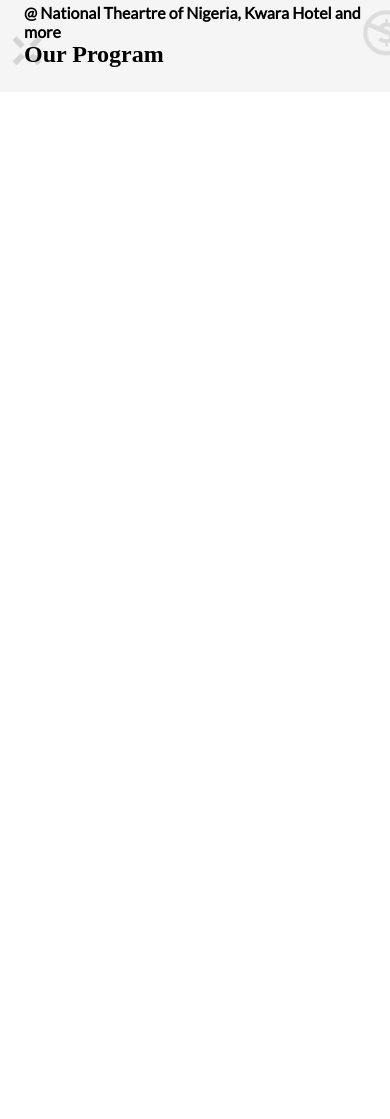
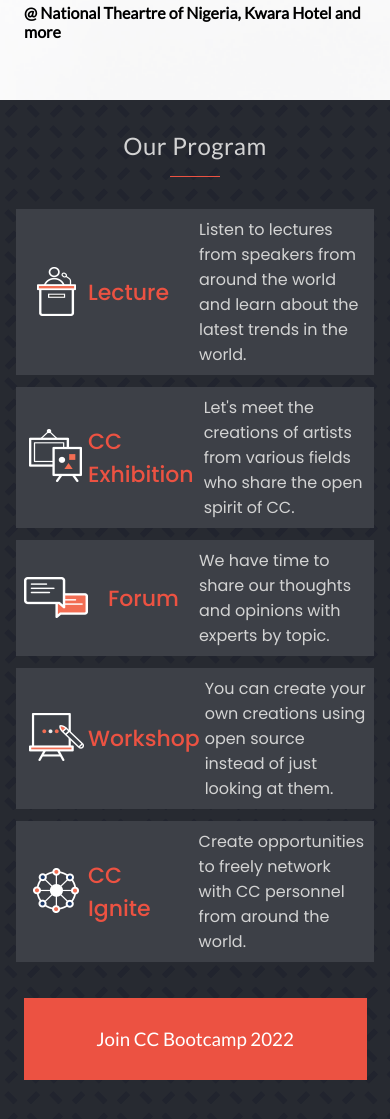
Before and after one commit to Ibnballo1/Capstone-Project-1, a plain HTML site: page index.html in a window 390 px wide. Shown: the part 563-1682 px from the top of the page. Before the commit the page ends 844 px from the top, so only its background shows below. Drawn offline with Linux system fonts and the light colour scheme; a web font is replaced by a local one.

Commit message:
Finish mobile program section

```diff
--- a/index.html
+++ b/index.html
@@ -44,16 +44,63 @@
             <p class="location">
                 @ National Theartre of Nigeria, Kwara Hotel and more
             </p>
-        </scetion>
+        </section>
 
-        <section class="programs">
-            <div class="program-title">
-                <h2>Our Program</h2>
+        <section class="program-section">
+            <h2 class="program-title">Our Program</h2>
+            <div class="bottom-line"></div>
+            <div class="programs">
+                <div class="prog program-1">
+                    <div class="program-icon-img transparency">
+                        <img src="images/program_icon_01.png" alt="Lecture Icon">
+                    </div>
+                    <h3 class="prog-title title-1">Lecture</h3>
+                    <div class="about-prog">
+                        <p class="prog-details transparency lecture-details">
+                            Listen to lectures from speakers from around the world and
+                            learn about the latest trends in the world.
+                        </p>
+                    </div>
+                </div>
+                <div class="prog program-2">
+                    <div class="program-icon-img transparency">
+                        <img src="images/program_icon_02.png" alt="CC Exhibition Icon">
+                    </div>
+                    <h3 class="prog-title title-2">CC Exhibition</h3>
+                    <p class="prog-details cc-details">
+                        Let's meet the creations of artists from various fields who share the open spirit of CC.
+                    </p>
+                </div>
+                <div class="prog program-3">
+                    <div class="program-icon-img">
+                        <img src="images/program_icon_03.png" alt="Forum Icon">
+                    </div>
+                    <h3 class="prog-title title-3">Forum</h3>
+                    <p class="prog-details forum-details">
+                        We have time to share our thoughts and opinions with experts by topic.
+                    </p>
+                </div>
+                <div class="prog program-4">
+                    <div class="program-icon-img">
+                        <img src="images/program_icon_04.png" alt="workshop Icon">
+                    </div>
+                    <h3 class="prog-title title-4">Workshop</h3>
+                    <p class="prog-details workshop-details">
+                        You can create your own creations using open source instead of just looking at them.
+                    </p>
+                </div>
+                <div class="prog program-5">
+                    <div class="program-icon-img">
+                        <img src="images/program_icon_05.png" alt="ignite Icon">
+                    </div>
+                    <h3 class="prog-title title-5">CC Ignite</h3>
+                    <p class="prog-details ignite-details">
+                        Create opportunities to freely network with CC personnel from around the world.
+                    </p>
+                </div>
             </div>
-            <div class="programs">
-                <div class="program-1">
-
-                </div>
+            <div class="join-bootcamp">
+                <h3 class="join">Join CC Bootcamp 2022</h3>
             </div>
         </section>
     </main>
--- a/styles.css
+++ b/styles.css
@@ -100,4 +100,97 @@ body {
 .location {
   font-family: var(--sec-font);
   font-weight: 600;
+  margin-bottom: 35px;
 }
+
+.program-section {
+  display: flex;
+  flex-direction: column;
+  justify-content: center;
+  align-items: center;
+  background-color: var(--pry-color);
+  background-image: url('images/pattern_bg.png');
+  padding: 32px 16px;
+}
+
+.program-title {
+  color: var(--tertiary-color);
+  font-family: var(--sec-font);
+  font-weight: 400;
+  line-height: 28px;
+  letter-spacing: 0.5px;
+  margin-bottom: 16px;
+}
+
+.bottom-line {
+  border-bottom: 1px solid var(--sec-color);
+  width: 50px;
+  margin-bottom: 32px;
+}
+
+.programs {
+  margin-bottom: 24px;
+}
+
+.prog {
+  background-color: #3d4047;
+  display: flex;
+  align-items: center;
+  justify-content: space-between;
+  padding: 0.5rem;
+  margin-bottom: 0.75rem;
+}
+
+.transparency {
+  opacity: 2;
+}
+
+.prog-title {
+  text-align: left;
+  font-family: var(--tertiary-font);
+  font-style: normal;
+  font-weight: 500;
+  font-size: 22px;
+  color: var(--sec-color);
+  margin-right: 30px;
+}
+
+.title-2 {
+  margin-right: 10px;
+}
+
+.title-3 {
+  margin:0 20px;
+}
+
+.title-4 {
+  margin-right: 5px;
+}
+
+.title-5 {
+  margin-right: 48px;
+}
+
+.prog-details {
+  color: var(--tertiary-color);
+  font-family: var(--tertiary-font);
+  font-weight: 400;
+}
+
+.join-bootcamp {
+  display: flex;
+  align-items: center;
+  justify-content: center;
+  width: 70vw;
+  background-color: var(--sec-color);
+  padding: 35px;
+  margin-bottom: 12px;
+}
+
+.join {
+  color: #fff;
+  font-family: var(--sec-font);
+  font-style: normal;
+  font-weight: 400;
+  line-height: 12px;
+}
```
Also changed, not shown: images/pattern_bg.png (added).
